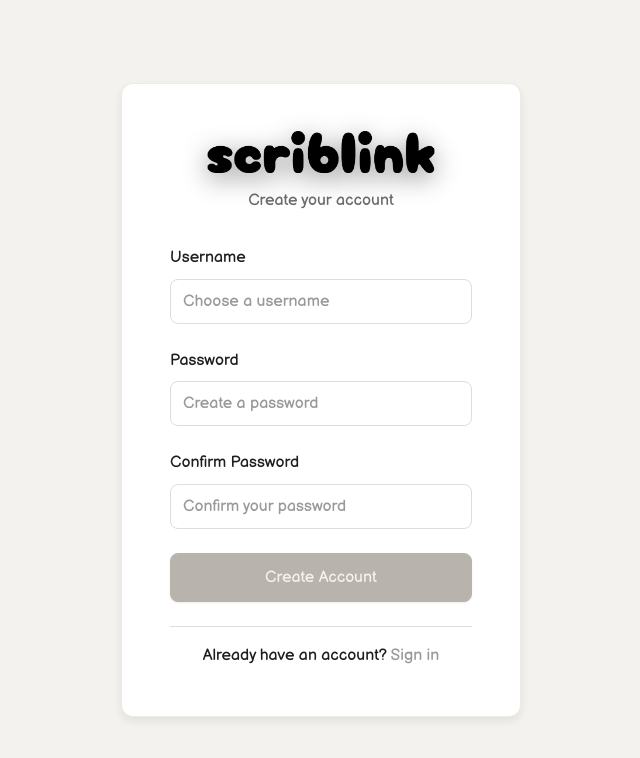
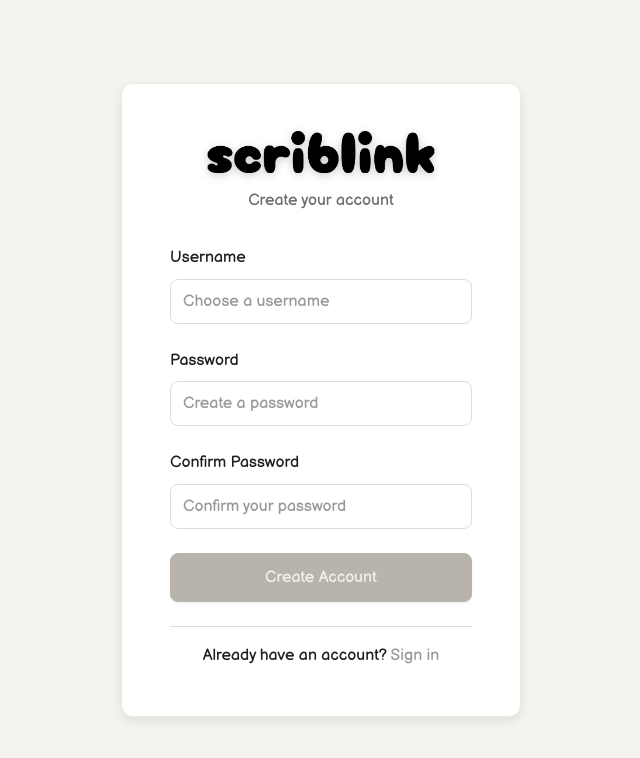
Before and after one commit to muktharamesh20/scriblink_frontend, a Vue app: page /register in a window 1280 px wide. In both pictures the pointer is over the picture 640 px from the left and 151 px from the top of the page. Shown: the top 758 px of the page, without its empty margins (319-959 px from the left). Built offline with nearby package versions, Linux system fonts and the light colour scheme.

Commit message:
Changed logo + its shadow

```diff
--- a/src/App.vue
+++ b/src/App.vue
@@ -159,23 +159,22 @@ body {
   height: 20px;
   width: auto;
   background: transparent;
-  filter: drop-shadow(0 2px 4px rgba(0, 0, 0, 0.3));
   transition: all var(--transition-fast);
 }
 
 /* Dark mode logo styling - make it white with transparent background */
 [data-theme="dark"] .logo-image {
-  filter: brightness(0) invert(1) drop-shadow(0 2px 4px rgba(255, 255, 255, 0.3));
+  filter: brightness(0) invert(1);
 }
 
 .logo-image:hover {
   transform: scale(1.05);
-  filter: drop-shadow(0 4px 8px rgba(0, 0, 0, 0.4));
+  filter: drop-shadow(0 2px 4px rgba(0, 0, 0, 0.2));
 }
 
 /* Dark mode hover effect */
 [data-theme="dark"] .logo-image:hover {
-  filter: brightness(0) invert(1) drop-shadow(0 4px 8px rgba(255, 255, 255, 0.4));
+  filter: brightness(0) invert(1) drop-shadow(0 2px 4px rgba(255, 255, 255, 0.2));
 }
 
 .nav-actions {
--- a/src/components/Login.vue
+++ b/src/components/Login.vue
@@ -139,23 +139,22 @@ export default {
   margin: 0 auto 1rem auto;
   display: block;
   background: transparent;
-  filter: drop-shadow(0 4px 8px rgba(0, 0, 0, 0.3));
   transition: all var(--transition-fast);
 }
 
 /* Dark mode logo styling - make it white with transparent background */
 [data-theme="dark"] .logo-image {
-  filter: brightness(0) invert(1) drop-shadow(0 4px 8px rgba(255, 255, 255, 0.3));
+  filter: brightness(0) invert(1);
 }
 
 .logo-image:hover {
   transform: scale(1.05);
-  filter: drop-shadow(0 6px 12px rgba(0, 0, 0, 0.4));
+  filter: drop-shadow(0 2px 4px rgba(0, 0, 0, 0.2));
 }
 
 /* Dark mode hover effect */
 [data-theme="dark"] .logo-image:hover {
-  filter: brightness(0) invert(1) drop-shadow(0 6px 12px rgba(255, 255, 255, 0.4));
+  filter: brightness(0) invert(1) drop-shadow(0 2px 4px rgba(255, 255, 255, 0.2));
 }
 
 .auth-header p {
--- a/src/components/Register.vue
+++ b/src/components/Register.vue
@@ -186,23 +186,22 @@ export default {
   margin: 0 auto 1rem auto;
   display: block;
   background: transparent;
-  filter: drop-shadow(0 4px 8px rgba(0, 0, 0, 0.3));
   transition: all var(--transition-fast);
 }
 
 /* Dark mode logo styling - make it white with transparent background */
 [data-theme="dark"] .logo-image {
-  filter: brightness(0) invert(1) drop-shadow(0 4px 8px rgba(255, 255, 255, 0.3));
+  filter: brightness(0) invert(1);
 }
 
 .logo-image:hover {
   transform: scale(1.05);
-  filter: drop-shadow(0 6px 12px rgba(0, 0, 0, 0.4));
+  filter: drop-shadow(0 2px 4px rgba(0, 0, 0, 0.2));
 }
 
 /* Dark mode hover effect */
 [data-theme="dark"] .logo-image:hover {
-  filter: brightness(0) invert(1) drop-shadow(0 6px 12px rgba(255, 255, 255, 0.4));
+  filter: brightness(0) invert(1) drop-shadow(0 2px 4px rgba(255, 255, 255, 0.2));
 }
 
 .auth-header p {
```
